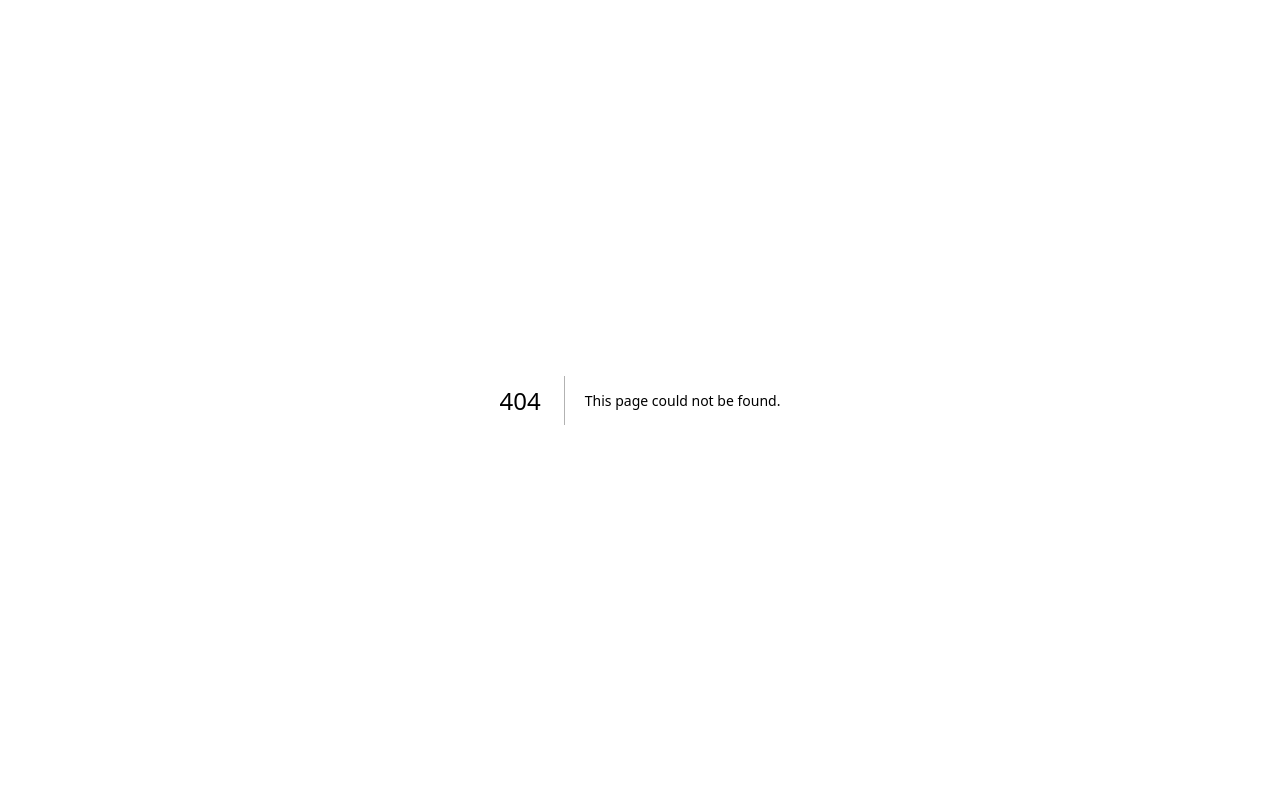
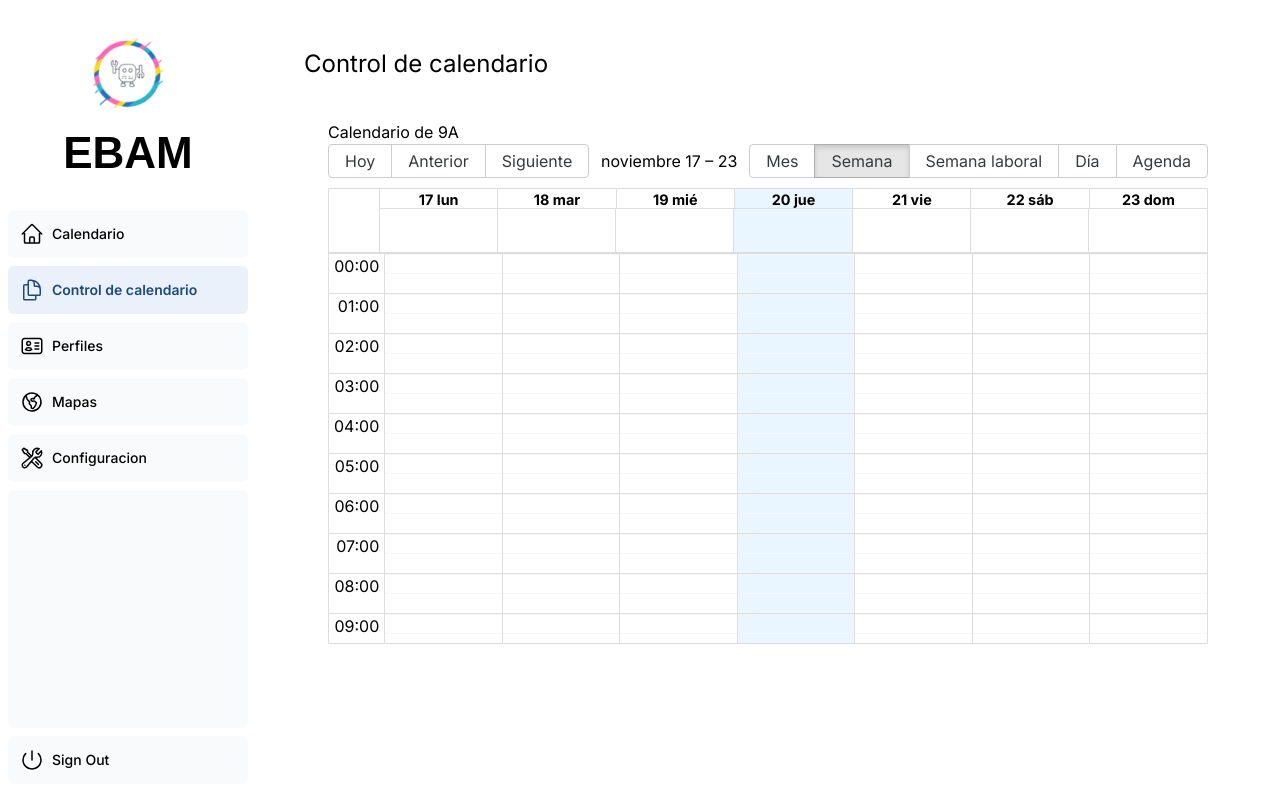
Before and after one commit to AbrahamSanchezDev/EBAM-PI, a Next.js app: page /dashboard/control-calendario in a window 1280 px wide. Before the commit this address had no page. Built offline with nearby package versions, Linux system fonts and the light colour scheme; a web font is replaced by a local one.

Commit message:
Pagina de control de calendarios

```diff
--- /dev/null
+++ b/app/dashboard/control-calendario/page.tsx
@@ -0,0 +1,11 @@
+"use client";
+import { MyCalendar } from "../(overview)/MyCalendar";
+
+export default function Page() {
+  return (
+    <main>
+      <h1 className="mb-4 text-xl md:text-2xl">Control de calendario</h1>
+      <MyCalendar />
+    </main>
+  );
+}
--- a/app/dashboard/perfiles/page.tsx
+++ b/app/dashboard/perfiles/page.tsx
@@ -14,12 +14,12 @@ export default function Page(props: {}) {
   const [scans, setScans] = useState<Scan[]>([]);
   const [error, setError] = useState<string | null>(null);
 
-  useEffect(() => {
-    if (!isUserLoggedIn()) {
-      alert("Por favor, logeate para continuar");
-      window.location.href = "/";
-    }
-  }, []);
+  // useEffect(() => {
+  //   if (!isUserLoggedIn()) {
+  //     alert("Por favor, logeate para continuar");
+  //     window.location.href = "/";
+  //   }
+  // }, []);
 
   useEffect(() => {
     async function fetchScans() {
--- a/app/ui/dashboard/nav-links.tsx
+++ b/app/ui/dashboard/nav-links.tsx
@@ -15,6 +15,11 @@ import clsx from "clsx";
 // Depending on the size of the application, this would be stored in a database.
 const links = [
   { name: "Calendario", href: "/dashboard", icon: HomeIcon },
+  {
+    name: "Control de calendario",
+    href: "/dashboard/control-calendario",
+    icon: DocumentDuplicateIcon,
+  },
   {
     name: "Perfiles",
     href: "/dashboard/perfiles",
```
